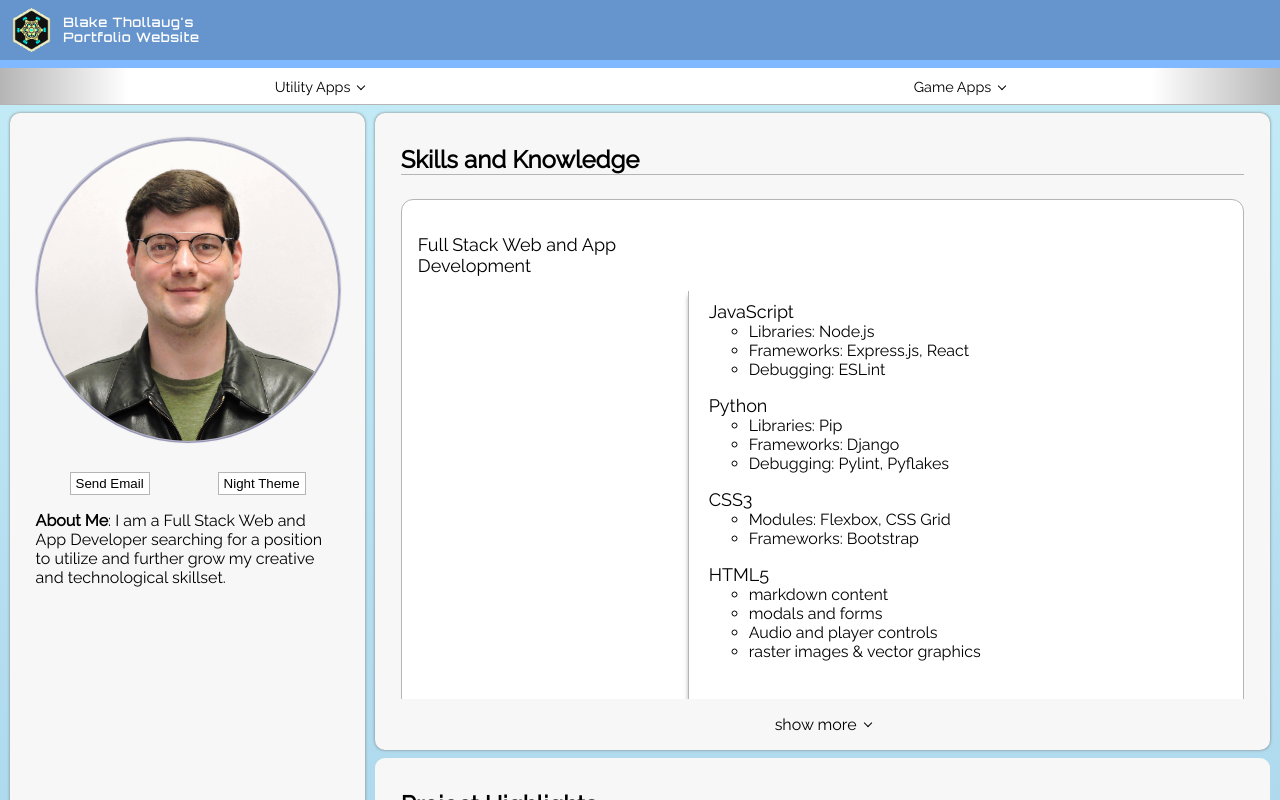
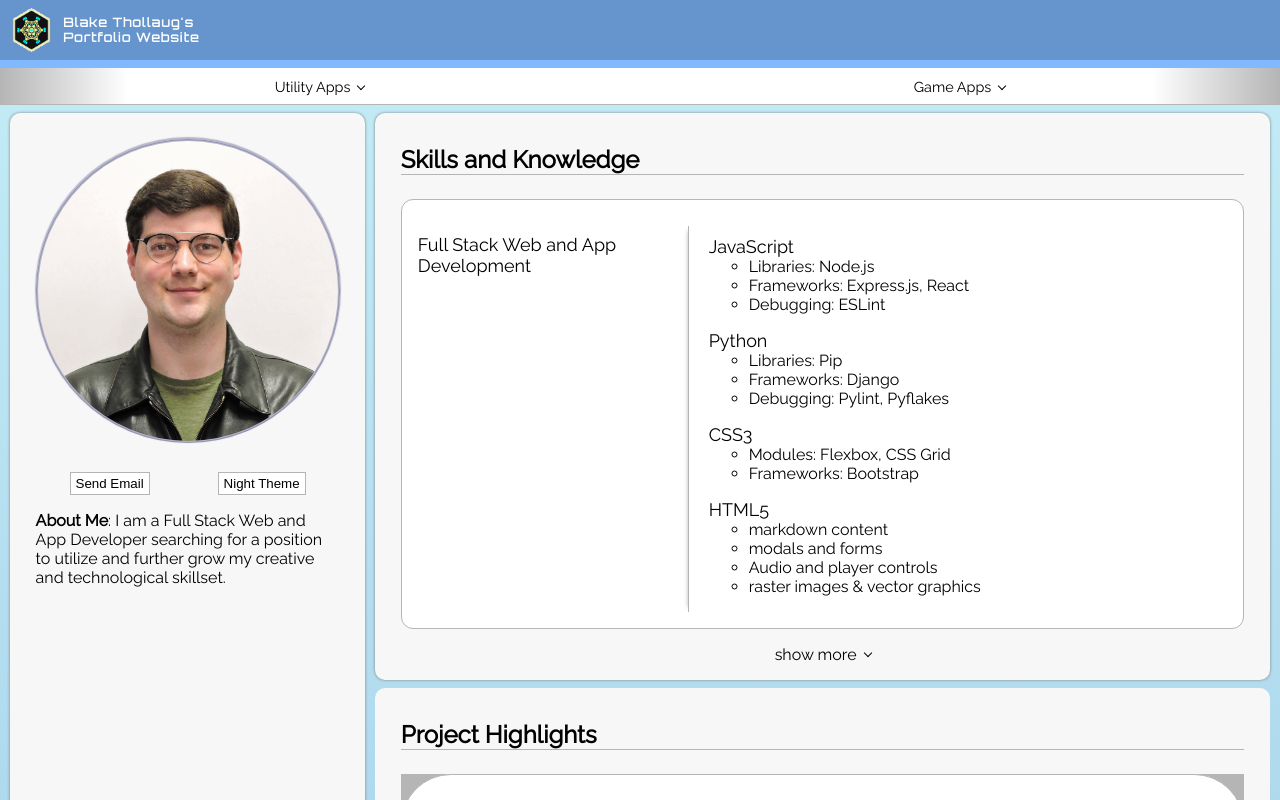
Before and after one commit to bthol/Portfolio-Frontend, a React (Create React App) app: page / in a window 1280 px wide. Shown: the top 800 px of the page. Built offline with nearby package versions, Linux system fonts and the light colour scheme; the HTML template or start-up script is replaced by a standard one.

Commit message:
show more feature update

```diff
--- a/src/App.css
+++ b/src/App.css
@@ -162,16 +162,6 @@ a {
 }
 .nav-arrow.up-arrow {
   transform: rotate(225deg);
-}
-#section1-1 {
-  height: 500px;
-}
-.show-n {
-  height: 500px;
-  overflow: hidden;
-}
-.show-y {
-  height: max-content;
 }
 
 /*    TITLE    */
@@ -430,7 +420,7 @@ main section {
     margin-left: 0px;
   }
   .border-left {
-    margin-top: 75px;
+    margin-top: 10px;
     margin-left: 0px;
   }
   .shadow-behind {
--- a/src/App.js
+++ b/src/App.js
@@ -80,17 +80,17 @@ function App() {
 
   // SHOW MORE/LESS (for mobile especially)
   const [showMSG, setShowMSG] = useState("show more");
-  const [show, setShow] = useState("show-n");
+  const [show, setShow] = useState(false);
   const [shown, setShown] = useState("down-arrow");
   const [togshow, setTogshow] = useState(false);
   const toggleShown = () => {
     setTogshow(!togshow);
     if (!togshow) {
-      setShow("show-y");
+      setShow(true);
       setShowMSG("show less");
       setShown("up-arrow");
     } else {
-      setShow("show-n");
+      setShow(false);
       setShowMSG("show more");
       setShown("down-arrow");
     }
@@ -434,12 +434,16 @@ function App() {
           <main className="app-main">
             <section className={`main-section-style shadow-behind`}>
               <h3 className="title-line text-x-large" tabIndex={0}>Skills and Knowledge</h3>
-              <div className={`section-lists ${show}`}>
+              <div className={`section-lists`}>
                 <Section1
                   skillsTitle={contentProps.skills[0].title}
                   skillsList={contentProps.skills[0].list}
                   id={contentProps.skills[0].id}
                 ></Section1>
+              </div>
+              {
+                show &&
+                <div className={`section-lists`}>
                   <br />
                   <Section1
                     skillsTitle={contentProps.skills[1].title}
@@ -453,6 +457,7 @@ function App() {
                     id={contentProps.skills[2].id}
                   ></Section1>
                 </div>
+              }
               <div onClick={toggleShown} className="flex-center"><p className="cursor-pointer">{showMSG}</p><p className={`nav-arrow ${shown}`}></p></div>
             </section>
             <section className="main-section-style">
```
Lines whose indentation alone changed are shown as unchanged.
